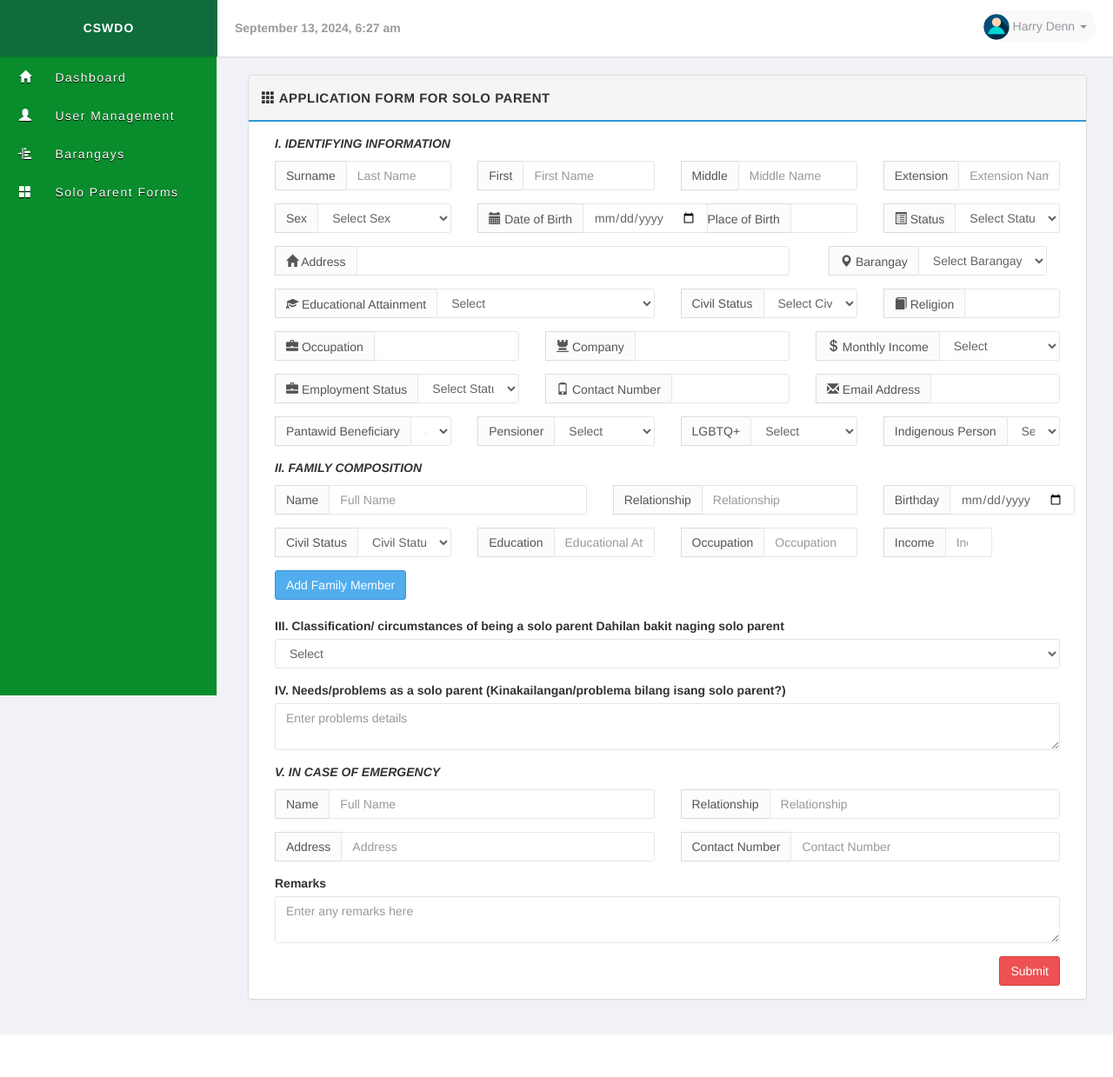
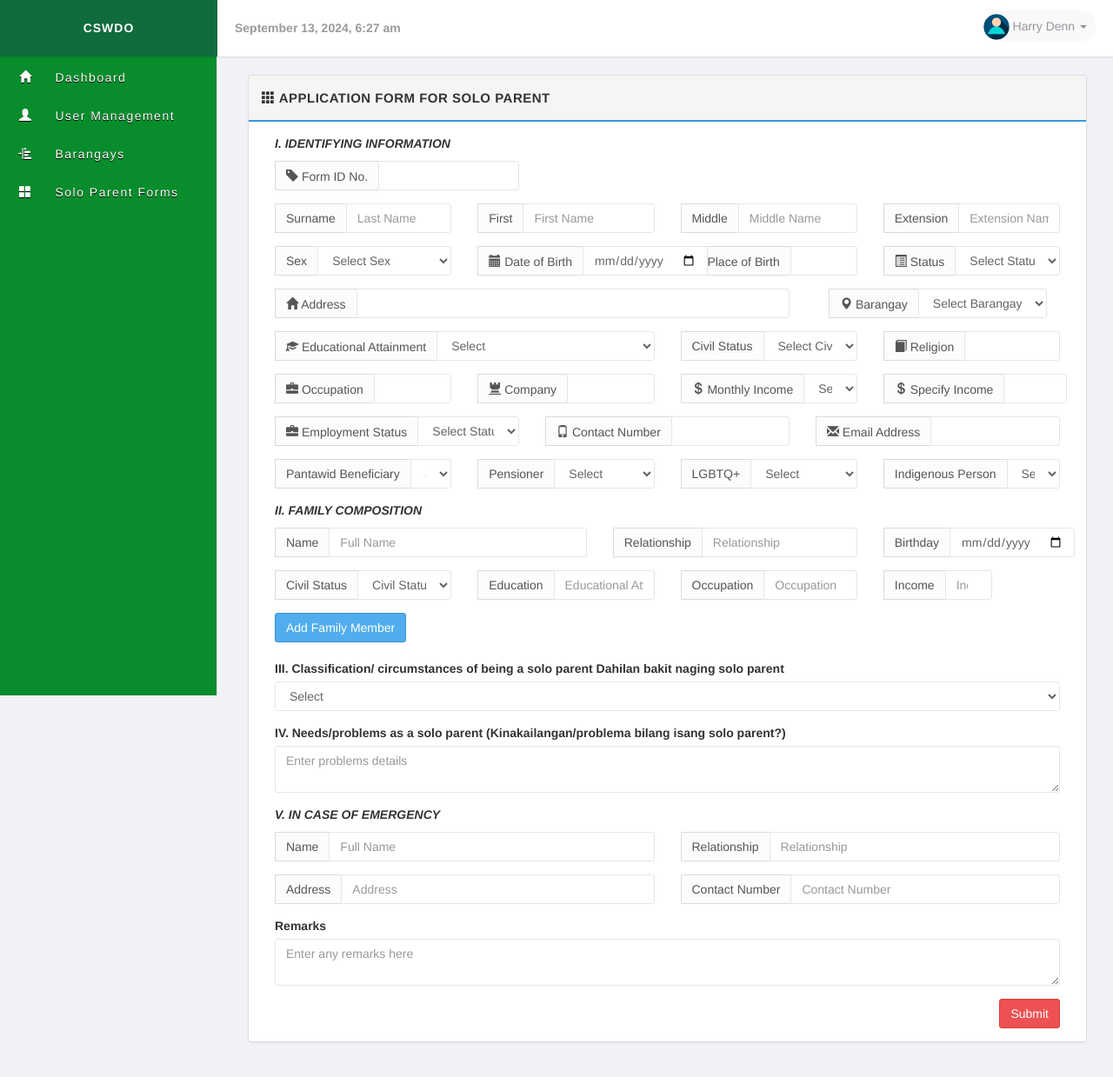
Before and after one commit to DreiBert/First, a PHP site: page /add_product.php in a window 1280 px wide. Shown: the whole page at 87% size. Before the commit the page ends 1190 px from the top, so only its background shows below. Run offline with PHP 8.4, Linux system fonts and the light colour scheme; the visitor is signed in with stand-in values (Sample User, id 1); data comes from the database, SQL or seed files in the repository; data that the repository does not hold is empty; some libraries are stand-ins or nearby versions.

Commit message:
added the missing features: id form no. and specified montly income

```diff
--- a/InventorySystem_PHP/add_product.php
+++ b/InventorySystem_PHP/add_product.php
@@ -67,6 +67,9 @@ if (isset($_POST['add_product'])) {
     $Indigenous_Person = remove_junk($db->escape($_POST['Indigenous_Person']));
     $pensioner = remove_junk($db->escape($_POST['pensioner']));
     $sex = remove_junk($db->escape($_POST['sex']));
+    $monthly_income_specified = remove_junk($db->escape($_POST['monthly-income-specified']));
+    $form_id_no = remove_junk($db->escape($_POST['form-id-no']));
+
 
     $birthDate = DateTime::createFromFormat('Y-m-d', $date_of_birth);
     if (!$birthDate || $birthDate->format('Y-m-d') !== $date_of_birth) {
@@ -86,12 +89,11 @@ if (isset($_POST['add_product'])) {
     $problems = remove_junk($db->escape($_POST['problems']));
     $remarks = remove_junk($db->escape($_POST['remarks']));
 
-
     // Construct the SQL query to insert data into the database
     $query = "INSERT INTO application_forms (";
-    $query .= "case_number, last_name, first_name, middle_name, extension_name, age, sex, date_of_birth, place_of_birth, address, barangay_id, educational_attainment, civil_status, occupation, religion, company_agency, monthly_income, employment_status, contact_number, email_address, pantawid_beneficiary, lgbtq, Indigenous_Person, pensioner, classification, problems, remarks, status,  date";
+    $query .= "case_number, last_name, first_name, middle_name, extension_name, age, sex, date_of_birth, place_of_birth, address, barangay_id, educational_attainment, civil_status, occupation, religion, company_agency, monthly_income, employment_status, contact_number, email_address, pantawid_beneficiary, lgbtq, Indigenous_Person, pensioner, classification, problems, remarks, status,  date, monthly_income_specified, form_id_no";
     $query .= ") VALUES (";
-    $query .= "'{$case_number}', '{$last_name}', '{$first_name}', '{$middle_name}', '{$extension_name}', '{$age}', '{$sex}', '{$date_of_birth}', '{$place_of_birth}', '{$address}', '{$barangay_id}', '{$educational_attainment}', '{$civil_status}', '{$occupation}', '{$religion}', '{$company_agency}', '{$monthly_income}', '{$employment_status}', '{$contact_number}', '{$email_address}', '{$pantawid_beneficiary}', '{$lgbtq}', '{$Indigenous_Person}', '{$pensioner}', '{$classification}', '{$problems}', '{$remarks}', '{$status}', '{$date}'";
+    $query .= "'{$case_number}', '{$last_name}', '{$first_name}', '{$middle_name}', '{$extension_name}', '{$age}', '{$sex}', '{$date_of_birth}', '{$place_of_birth}', '{$address}', '{$barangay_id}', '{$educational_attainment}', '{$civil_status}', '{$occupation}', '{$religion}', '{$company_agency}', '{$monthly_income}', '{$employment_status}', '{$contact_number}', '{$email_address}', '{$pantawid_beneficiary}', '{$lgbtq}', '{$Indigenous_Person}', '{$pensioner}', '{$classification}', '{$problems}', '{$remarks}', '{$status}', '{$date}', {$monthly_income_specified}, '{$form_id_no}'";
     $query .= ")";
     $query .= " ON DUPLICATE KEY UPDATE last_name='{$last_name}'";
 
@@ -195,6 +197,16 @@ if (isset($_POST['add_product'])) {
             <!-- ------------------------PERSONAL INFORMATION -------------------------- -->
 
             <!-- Full Name, Age, and Sex input fields in one row -->
+            <div class="row">
+              <div class="col-md-4">
+                <div class="form-group">
+                  <div class="input-group">
+                    <span class="input-group-addon"><i class="glyphicon glyphicon-tag"></i> Form ID No.</span>
+                    <input type="text" class="form-control" name="form-id-no" required>
+                  </div>
+                </div>
+              </div>
+            </div>
             <div class="row">
 
               <!-- Last Name -->
@@ -366,7 +378,7 @@ if (isset($_POST['add_product'])) {
 
             <!-- Occupation, Agency, Montly Income -->
             <div class="row">
-              <div class="col-md-4">
+              <div class="col-md-3">
                 <div class="form-group">
                   <div class="input-group">
                     <span class="input-group-addon"><i class="glyphicon glyphicon-briefcase"></i> Occupation</span>
@@ -374,7 +386,7 @@ if (isset($_POST['add_product'])) {
                   </div>
                 </div>
               </div>
-              <div class="col-md-4">
+              <div class="col-md-3">
                 <div class="form-group">
                   <div class="input-group">
                     <span class="input-group-addon"><i class="glyphicon glyphicon-tower"></i> Company</span>
@@ -383,7 +395,7 @@ if (isset($_POST['add_product'])) {
                 </div>
               </div>
 
-              <div class="col-md-4">
+              <div class="col-md-3">
                 <div class="form-group">
                   <div class="input-group">
                     <span class="input-group-addon"><i class="glyphicon glyphicon-usd"></i> Monthly Income</span>
@@ -396,7 +408,16 @@ if (isset($_POST['add_product'])) {
                   </div>
                 </div>
               </div>
-
+              <div class="row">
+                <div class="col-md-3">
+                  <div class="form-group">
+                    <div class="input-group">
+                      <span class="input-group-addon"><i class="glyphicon glyphicon-usd"></i> Specify Income</span>
+                      <input type="text" class="form-control" name="monthly-income-specified">
+                    </div>
+                  </div>
+                </div>
+              </div>
             </div>
 
             <!-- Employment Status, Contact Number -->
--- a/InventorySystem_PHP/update_statuses.php
+++ b/InventorySystem_PHP/update_statuses.php
@@ -39,6 +39,18 @@ function update_statuses()
             $sql = "UPDATE application_forms SET status='{$db->escape($new_status)}' WHERE id='{$db->escape($form['id'])}'";
             $db->query($sql);
         }
+
+        // Fetch all family members associated with the application form
+        $family_members = find_by_sql("SELECT * FROM family_members WHERE application_id='{$db->escape($form['id'])}'");
+
+        foreach ($family_members as $member) {
+            // Check if the family member's age is 22 or above
+            if ($member['age'] >= 22) {
+                // Delete the family member
+                $sql = "DELETE FROM family_members WHERE id='{$db->escape($member['id'])}'";
+                $db->query($sql);
+            }
+        }
     }
 }
 
```
